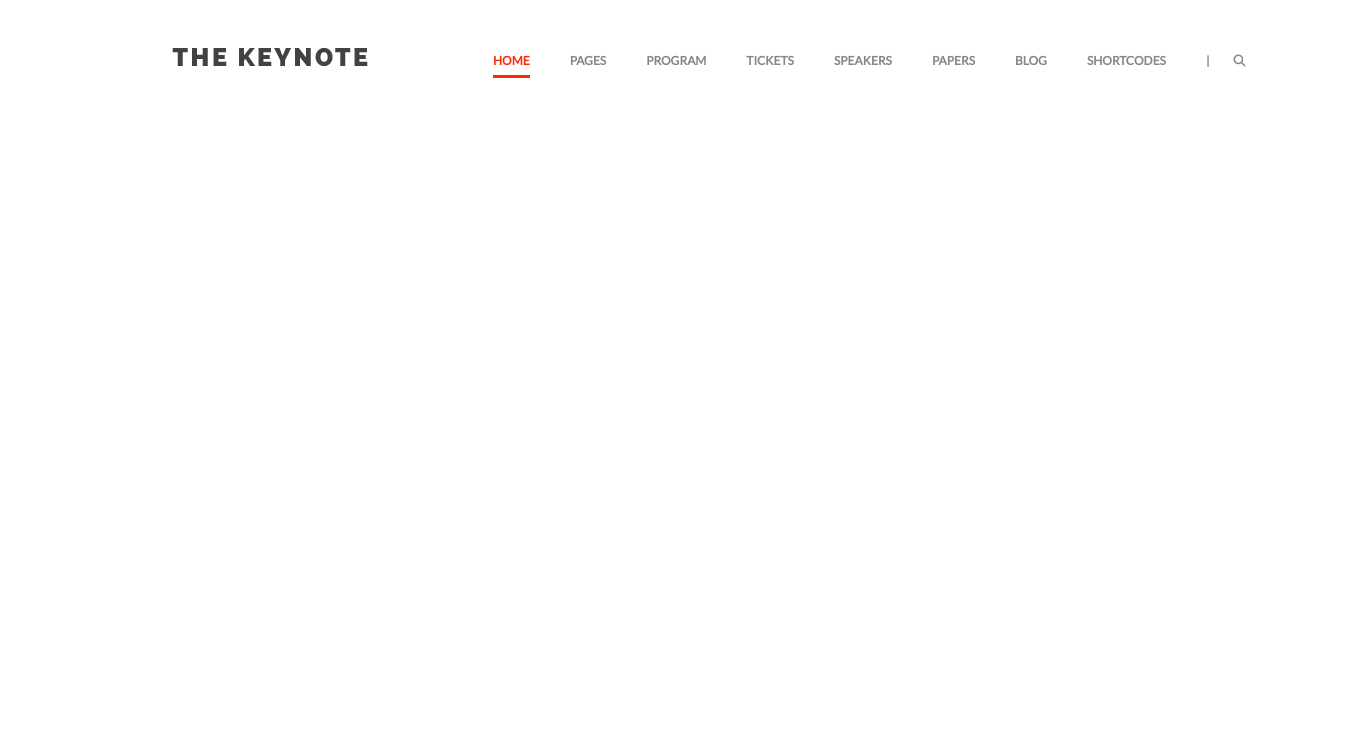
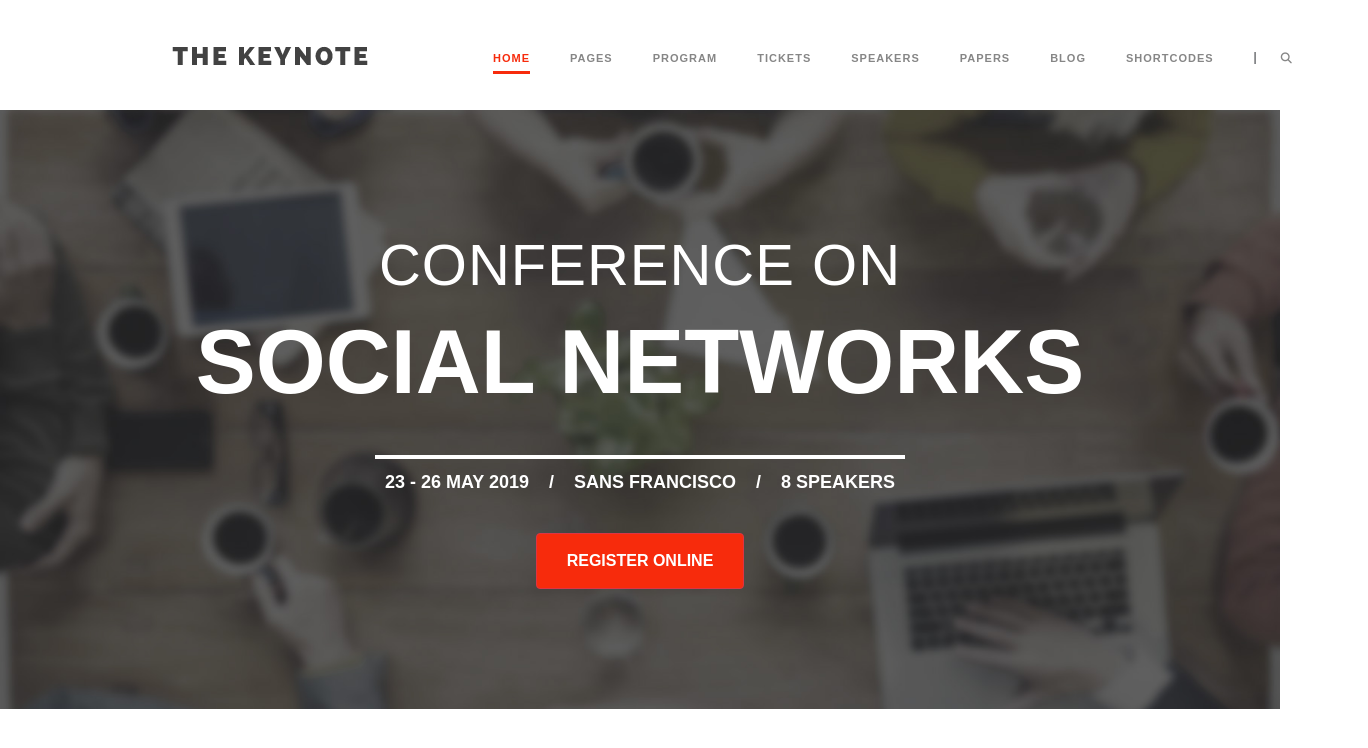
Before and after one commit to manumastro/proj-html-vuejs, a Vue app: page / in a window 1280 px wide. Shown: the top 748 px of the page, 1368 px wide, since content can reach past the window. Built offline with nearby package versions, Linux system fonts and the light colour scheme; a small style sheet from the web is missing.

Commit message:
jumbotron stilizzato

```diff
--- a/package.json
+++ b/package.json
@@ -10,6 +10,7 @@
   "dependencies": {
     "@fontsource/lato": "^4.5.8",
     "@fontsource/montserrat": "^4.5.10",
+    "@fontsource/raleway": "^4.5.8",
     "@fortawesome/fontawesome-free": "^6.1.1",
     "bootstrap": "^5.1.3",
     "core-js": "^3.8.3",
--- a/src/App.vue
+++ b/src/App.vue
@@ -1,16 +1,19 @@
 <template>
   <div>
     <HeaderC />
+    <MainC />
   </div>
 </template>
 
 <script>
 import HeaderC from './components/HeaderC.vue'
+import MainC from './components/MainC.vue'
 
 export default {
   name: 'App',
   components: {
-    HeaderC
+    HeaderC,
+    MainC
 
   }
 }
--- a/src/assets/style/_general.scss
+++ b/src/assets/style/_general.scss
@@ -1,8 +1,12 @@
-@import '~@fontsource/lato/index.css';
+@import '~@fontsource/raleway/index.css';
+@import '~@fontsource/raleway/100.css';
+@import '~@fontsource/raleway/300.css';
+@import '~@fontsource/raleway/700.css';
+@import '~@fontsource/raleway/900.css';
 @import '~bootstrap/scss/bootstrap.scss';
 @import '~@fortawesome/fontawesome-free/css/all.min.css';
 body{
-  font-family: "Lato", sans-serif;
+  font-family: "Raleway", sans-serif;
 }
 
 li{
--- a/src/components/HeaderC.vue
+++ b/src/components/HeaderC.vue
@@ -6,8 +6,8 @@
           <img src="../assets/images/logo.png" alt="THE KEYNOTE">
         </a>
       </div>
-      <nav class="navbar w-100 mt-2">
-        <ul class="d-flex m-0">
+      <nav class="navbar w-100 mt-1">
+        <ul class="d-flex align-items-center m-0">
           <li><a class="active" href="#">home</a></li>
           <li><a href="#">pages</a></li>
           <li><a href="#">program</a></li>
@@ -16,7 +16,7 @@
           <li><a href="#">papers</a></li>
           <li><a href="#">blog</a></li>
           <li><a href="#">shortcodes</a></li>
-          <li class="pe-4"><a href="#">|</a></li>
+          <li class="pe-4" id="line">|</li>
           <li><a href="#"><i class="fa-solid fa-magnifying-glass"></i></a></li>
         </ul>
       </nav>
@@ -47,13 +47,17 @@ header{
       }
       li{
         padding-right: 40px;
+        &#line{
+          font-size: 12px;
+        }
       }
       a{
         position: relative;
+        letter-spacing: 1px;
         color: $gray;
         text-transform: uppercase;
-        font-size: 12px;
-        font-weight: 600;
+        font-size: 11px;
+        font-weight: 700;
         &.active{
           color: $scarlet;
         }
--- /dev/null
+++ b/src/components/JumbotronC.vue
@@ -0,0 +1,72 @@
+<template>
+  <div class="jumbotron d-flex flex-column align-items-center justify-content-center">
+    <div class="title d-flex align-items-center flex-column pb-5">
+      <h2>Conference on</h2>
+      <h1>social networks</h1>
+    </div>
+    <div class="dates d-flex">
+      <h5>23 - 26 MAY 2019</h5>
+      <h5>/</h5>
+      <h5>Sans Francisco</h5>
+      <h5>/</h5>
+      <h5>8 Speakers</h5>
+    </div>
+    <div class="register">
+      <a href="#">
+        <button type="button" class="btn btn-danger">REGISTER ONLINE</button>
+      </a>
+    </div>
+  </div>
+</template>
+
+<script>
+export default {
+name: 'JumbotronC'
+}
+</script>
+
+<style lang="scss" scoped>
+@import '../assets/style/_vars.scss';
+.jumbotron{
+  background-image: url('../assets/images/slider-1-bg.jpg');
+  background-position: center;
+  background-size: cover;
+  padding: 120px 0;
+  h1, h2, h3, h5, a{
+    color: $white;
+    text-transform: uppercase;
+  }
+  h2{
+    letter-spacing: 1px;
+    font-size: 58px;
+    font-weight: 300;
+  }
+  h1{
+    font-size: 90px;
+    font-weight: 600;
+  }
+  .dates{
+    position: relative;
+    padding-bottom: 40px;
+    h5{
+      font-size: 18px;
+      margin: 0 10px;
+      font-weight: bold;
+    }
+    &::before{
+      content: '';
+      position: absolute;
+      top: -17px;
+      right: 0;
+      height: 4px;
+      width: 100%;
+      background-color: $white;
+    }
+  }
+  button{
+    font-weight: bold;
+    background-color: $scarlet;
+    padding: 15px 30px;
+  }
+}
+</style>
--- /dev/null
+++ b/src/components/MainC.vue
@@ -0,0 +1,19 @@
+<template>
+  <main>
+    <JumbotronC />
+  </main>
+</template>
+
+<script>
+import JumbotronC from './JumbotronC.vue'
+export default {
+  name: 'MainC',
+  components: {
+    JumbotronC
+  }
+}
+</script>
+
+<style lang="scss" scoped>
+
+</style>
```
Also changed, not shown: 1 other file (tests, documents, lock files or other folders).
